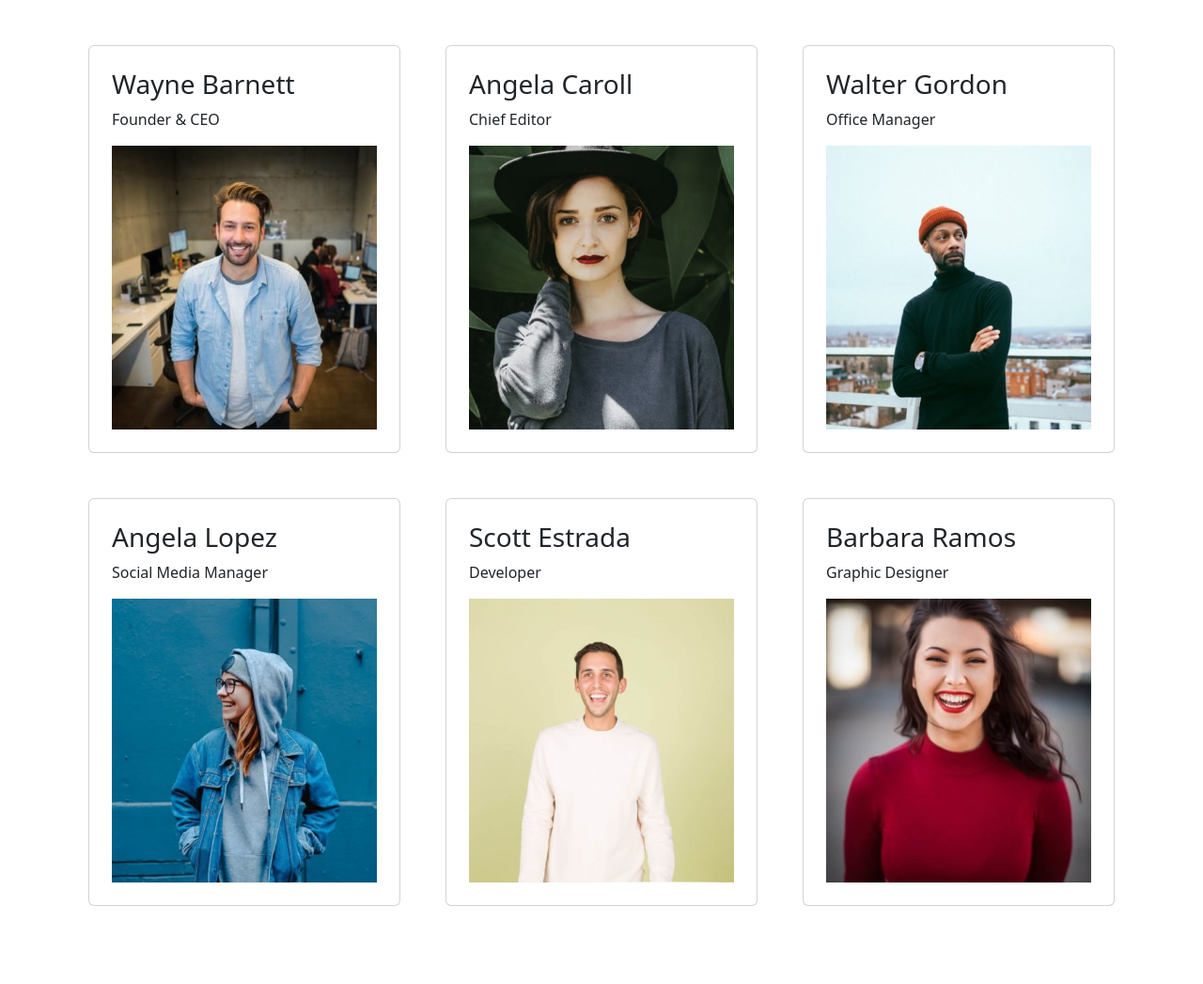
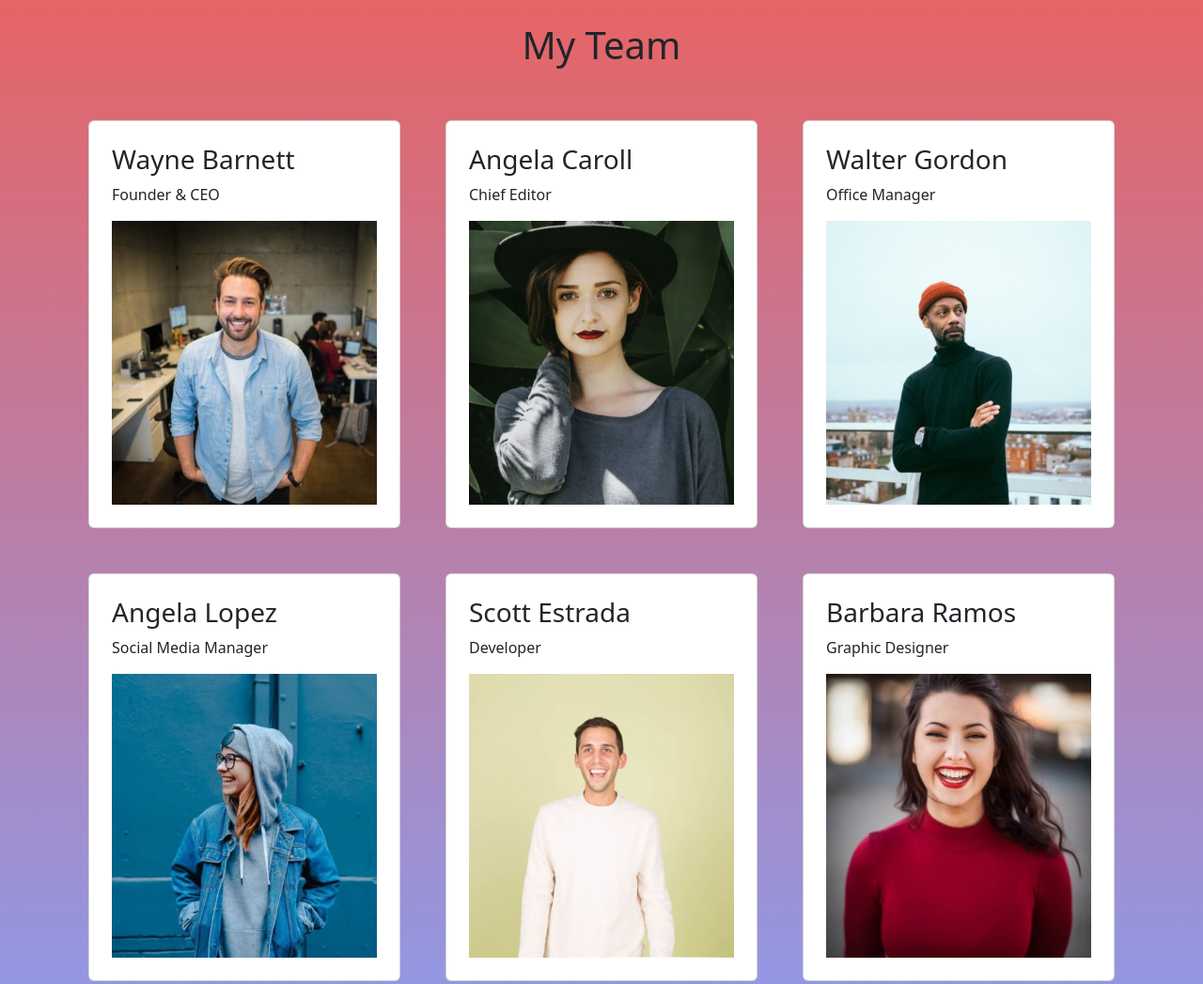
Before and after one commit to fraberret/js-our-team, a plain HTML site: page index.html in a window 1280 px wide. Shown: the whole page at 94% size. Before the commit the page ends 964 px from the top, so only its background shows below. Drawn offline with nearby package versions, Linux system fonts and the light colour scheme.

Commit message:
finish exercise

```diff
--- a/assets/css/style.css
+++ b/assets/css/style.css
@@ -0,0 +1,3 @@
+body{
+    background: linear-gradient(#e66465, #9198e5);
+}
--- a/index.html
+++ b/index.html
@@ -9,8 +9,10 @@
     <link rel="stylesheet" href="./assets/css/style.css">
 </head>
 <body>
-    <div class="container">
+    <div class="container my-4">
+
         <div class="row">
+            <div class="col-12 text-center"><h1>My Team</h1></div>
 
         </div>
     </div>
```
